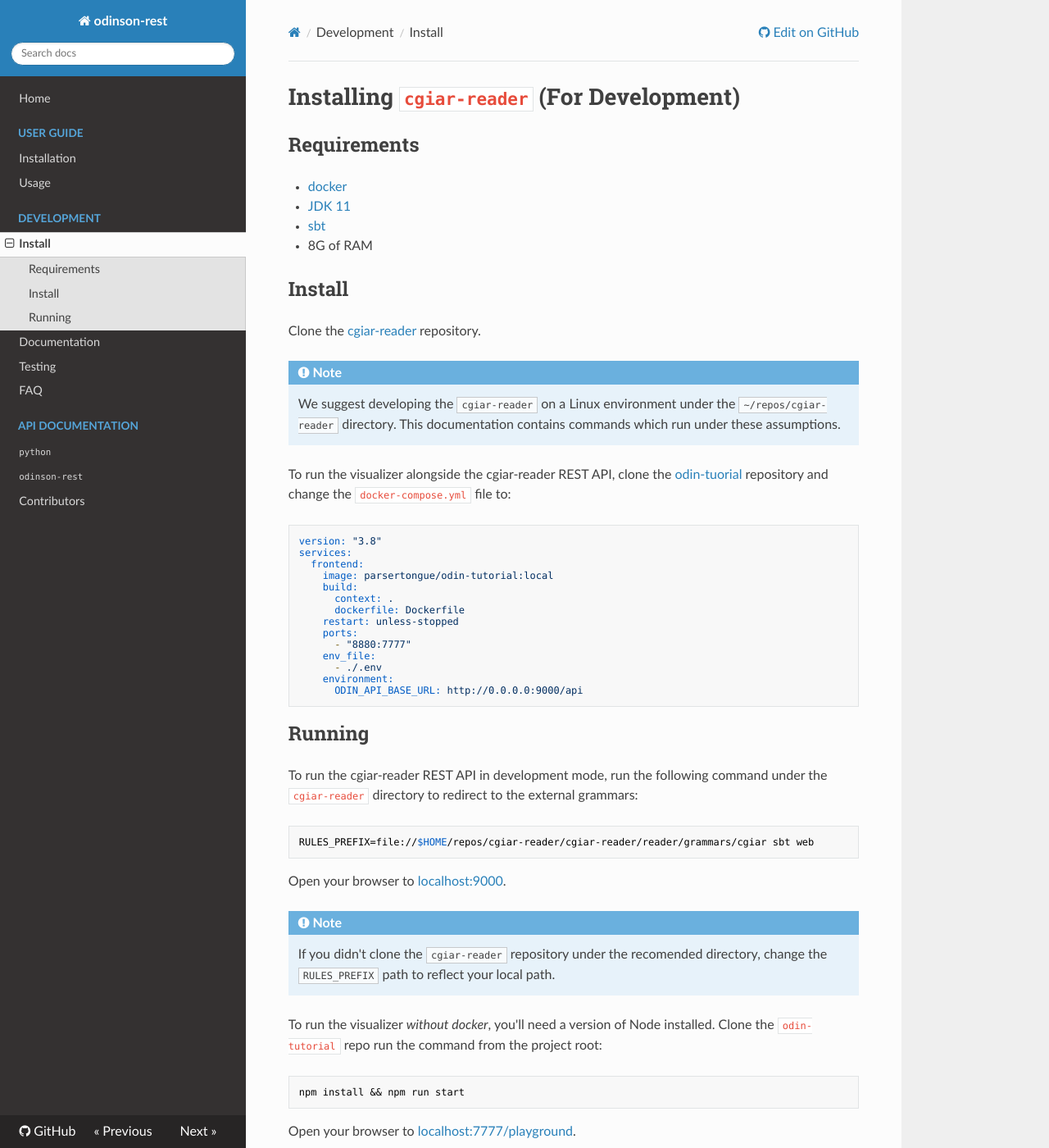
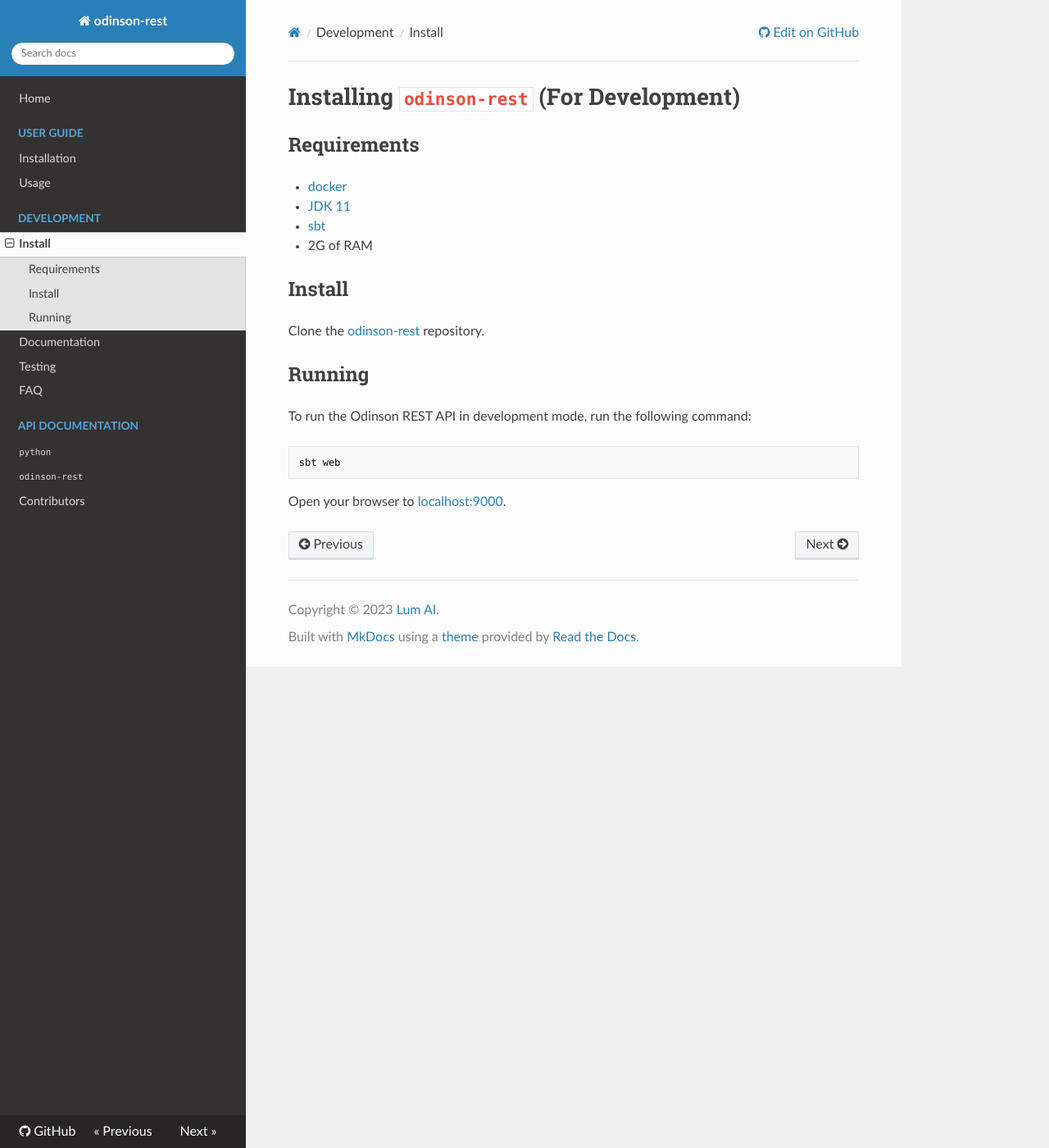
Before and after one commit to lum-ai/odinson-rest, an MkDocs documentation site: the page built from docs/dev/install.md, in a window 1280 px wide and 1400 px high. Shown: the whole window at 82% size. Built offline with MkDocs 1.6.1, drawn with Linux system fonts in a browser that asks for light colours; nearby versions of some CDN libraries.

Commit message:
Updates to docs

````diff
--- a/docs/dev/install.md
+++ b/docs/dev/install.md
@@ -1,56 +1,22 @@
-# Installing `cgiar-reader` (For Development)
+# Installing `odinson-rest` (For Development)
 
 ## Requirements
 
 - [docker](https://docs.docker.com/get-docker/)
 - [JDK 11](https://sdkman.io/jdks#AdoptOpenJDK)
 - [sbt](https://www.scala-sbt.org/1.x/docs/Installing-sbt-on-Linux.html)
-- 8G of RAM
+- 2G of RAM
 
 ## Install
 
-Clone the [cgiar-reader](https://github.com/cgiar-reader/cgiar-reader) repository.
-
-!!! note
-    We suggest developing the `cgiar-reader` on a Linux environment under the `~/repos/cgiar-reader` directory. This documentation contains commands which run under these assumptions.
-
-<!--- FIXME: docker run command for odin-tutorial image -->
-To run the visualizer alongside the cgiar-reader REST API, clone the [odin-tuorial](https://github.com/cgiar-reader/odin-tutorial) repository and change the `docker-compose.yml` file to:
-
-```yaml
-version: "3.8"
-services:
-  frontend:
-    image: parsertongue/odin-tutorial:local
-    build:
-      context: .
-      dockerfile: Dockerfile
-    restart: unless-stopped
-    ports:
-      - "8880:7777"
-    env_file:
-      - ./.env
-    environment:
-      ODIN_API_BASE_URL: http://0.0.0.0:9000/api
-```
+Clone the [odinson-rest](https://github.com/lum-ai/odinson-rest) repository.
 
 ## Running
 
-To run the cgiar-reader REST API in development mode, run the following command under the `cgiar-reader` directory to redirect to the external grammars:
+To run the Odinson REST API in development mode, run the following command:
 
 ```bash
-RULES_PREFIX=file://$HOME/repos/cgiar-reader/cgiar-reader/reader/grammars/cgiar sbt web
+sbt web
 ```
 
 Open your browser to [localhost:9000](http://localhost:9000).
-
-!!! note
-    If you didn't clone the `cgiar-reader` repository under the recomended directory, change the `RULES_PREFIX` path to reflect your local path.
-
-To run the visualizer *without docker*, you'll need a version of Node installed.  Clone the `odin-tutorial` repo run the command from the project root:
-
-```bash
-npm install && npm run start
-```
-
-Open your browser to [localhost:7777/playground](http://localhost:7777/playground).
````
Also changed, not shown: docs/dev/documentation.md (+4 -9 lines).
